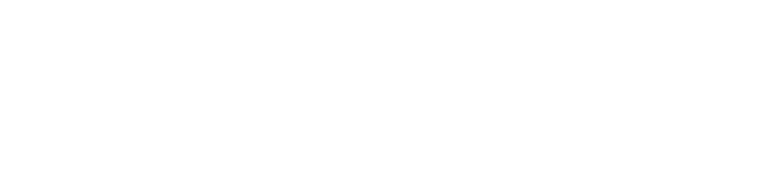
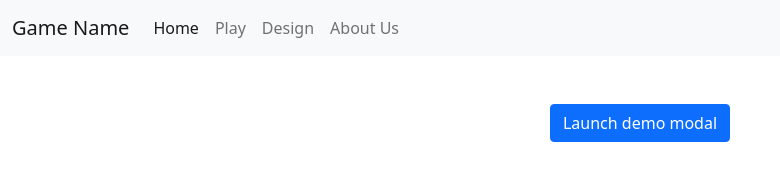
Before and after one commit to ScottEwing191/WGD-Website-Rep, a plain HTML site: page public/play.html in a window 1280 px wide. Shown: the whole page, without its empty margins (0-780 px from the left). Drawn offline with nearby package versions, Linux system fonts and the light colour scheme.

Commit message:
Menu Nav Bar Added
Controls Added
Temp Control files added

```diff
--- a/public/play.html
+++ b/public/play.html
@@ -2,12 +2,72 @@
 <html lang="en">
 <head>
     <meta charset="UTF-8">
-    <title>Title</title>
+    <title>Play</title>
     <!-- Boostrap Version 5.1.2 -->
     <link href="https://cdn.jsdelivr.net/npm/bootstrap@5.1.2/dist/css/bootstrap.min.css" rel="stylesheet">
     <script src="https://cdn.jsdelivr.net/npm/bootstrap@5.1.2/dist/js/bootstrap.bundle.min.js"></script>
 </head>
 <body>
+<!--Nav Bar-->
+<nav class="navbar navbar-expand-md navbar-light bg-light">
+    <div class="container-fluid">
+        <a class="navbar-brand" href="#">Game Name</a>
+        <button class="navbar-toggler" type="button" data-bs-toggle="collapse" data-bs-target="#navbarSupportedContent"
+                aria-controls="navbarSupportedContent" aria-expanded="false" aria-label="Toggle navigation">
+            <span class="navbar-toggler-icon"></span>
+        </button>
+        <div class="collapse navbar-collapse" id="navbarSupportedContent">
+            <ul class="navbar-nav me-auto mb-2 mb-lg-0">
+                <li class="nav-item">
+                    <a class="nav-link active" aria-current="page" href="index.html">Home</a>
+                </li>
+                <li class="nav-item">
+                    <a class="nav-link" href="play.html">Play</a>
+                </li>
+                <li class="nav-item">
+                    <a class="nav-link" href="design.html">Design</a>
+                </li>
+                <li class="nav-item">
+                    <a class="nav-link" href="about.html">About Us</a>
+                </li>
+            </ul>
+        </div>
+    </div>
+</nav>
 
+<!--Game Player-->
+<!--Controls-->
+<!-- Button trigger modal -->
+<div class="container mt-5">
+    <div class="row">
+        <div class="col-sm text-center">
+            <button type="button" class="btn btn-primary" data-bs-toggle="modal" data-bs-target="#controlsModal">
+                Launch demo modal
+            </button>
+        </div>
+    </div>
+</div>
+
+<!-- Modal -->
+<div class="modal fade" id="controlsModal" tabindex="-1" aria-labelledby="controlsModalLabel" aria-hidden="true">
+    <div class="modal-dialog">
+        <div class="modal-content">
+            <div class="modal-header text-center">
+                <!--<h3 class="modal-title" id="controlsModalLabel">Controls</h3>-->
+                <button type="button" class="btn-close" data-bs-dismiss="modal" aria-label="Close"></button>
+            </div>
+            <div class="modal-body">
+                <h2 class="text-center title">Controls</h2>
+
+            </div>
+            <div class="modal-footer">
+                <button type="button" class="btn btn-secondary" data-bs-dismiss="modal">Close</button>
+                <!--<button type="button" class="btn btn-primary">Save changes</button>-->
+            </div>
+        </div>
+    </div>
+</div>
+
+<!--Footer-->
 </body>
 </html>
```
Also changed, not shown: public/design.html (+26 -1 lines), public/assets/Website/images/Temp Controls/tmp_click_&_drag.png (added), public/assets/Website/images/Temp Controls/tmp_left_mouse_click.png (added), public/assets/Website/images/Temp Controls/tmp_pause.png (added), public/assets/Website/images/Temp Controls/tmp_play.png (added), public/assets/Website/images/Temp Controls/tmp_reset.png (added).
